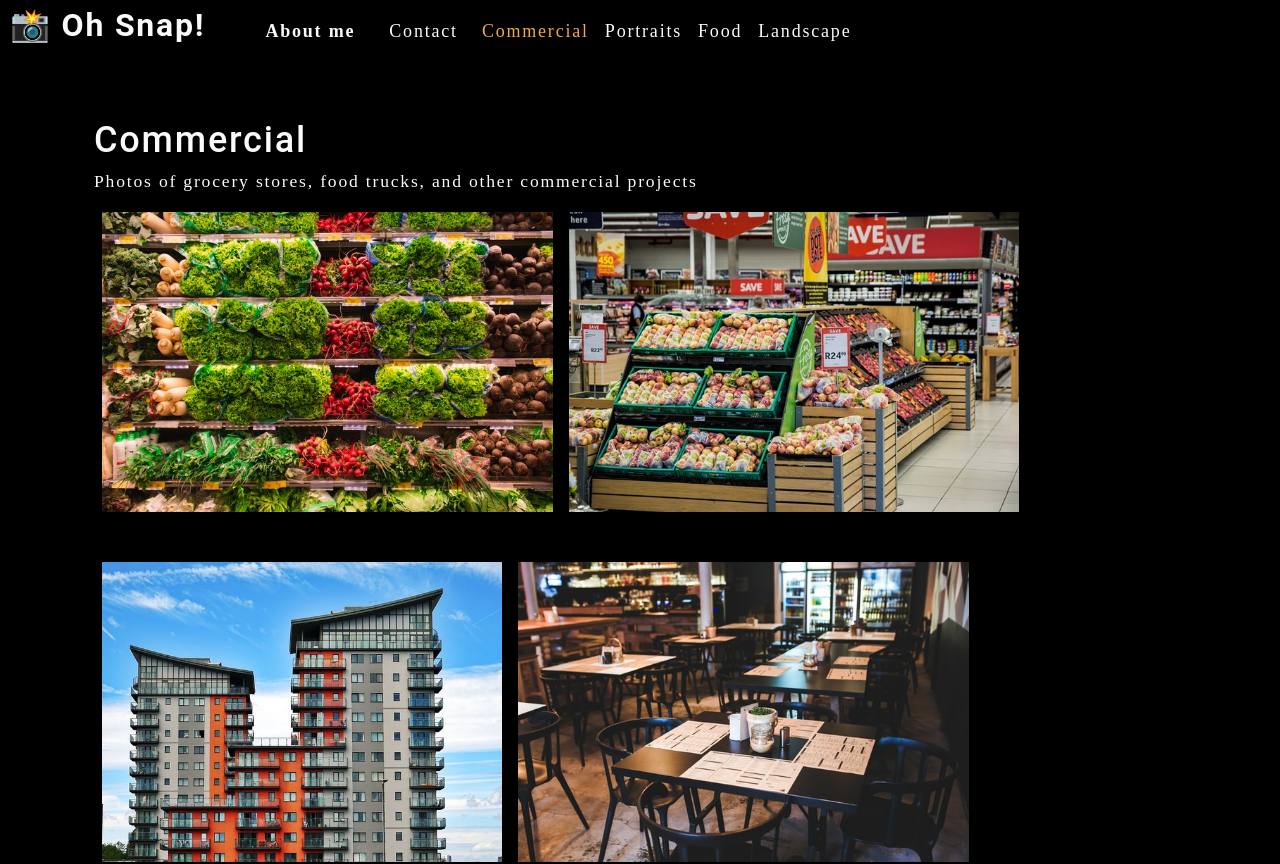
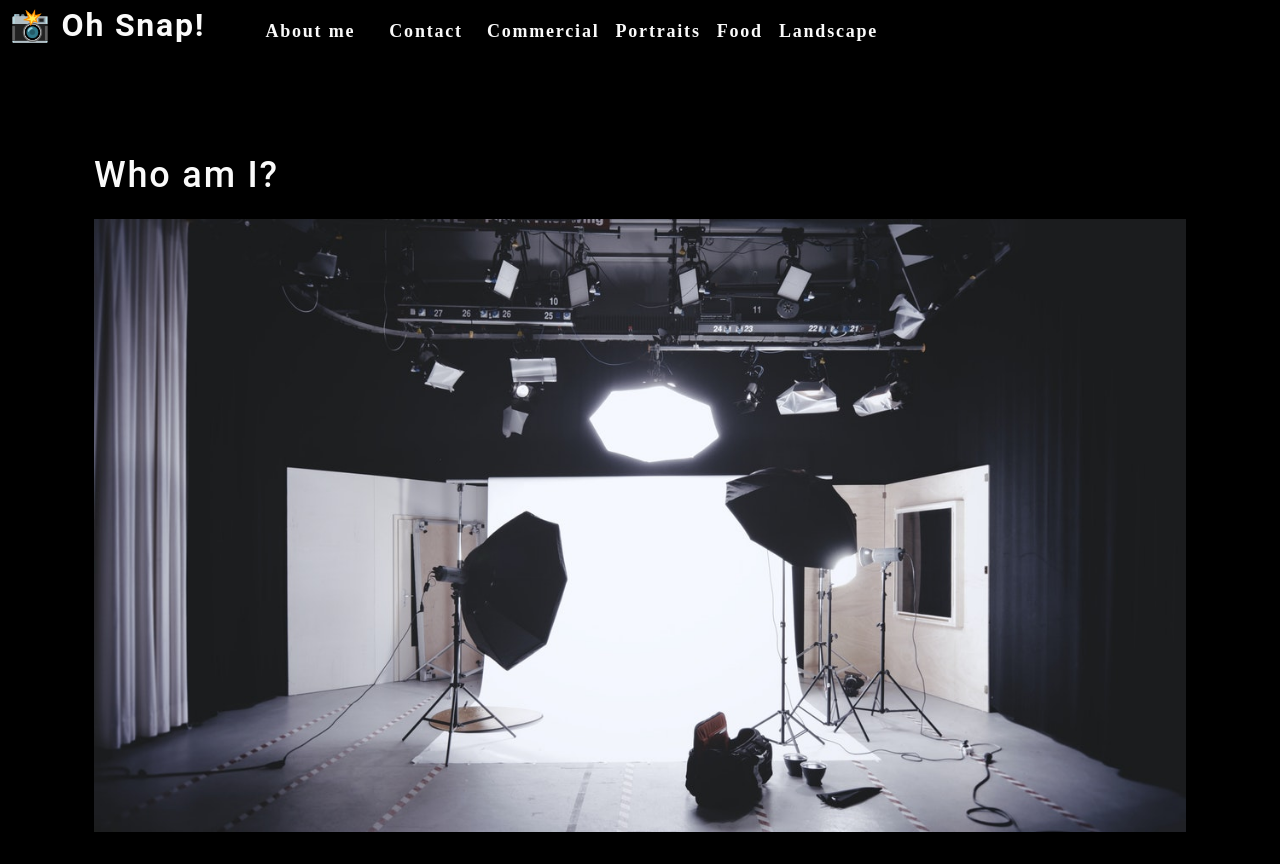
Before and after one commit to kfisch2/photo-port, a React (Create React App) app: page / in a window 1280 px wide. Shown: the top 864 px of the page. Built offline with nearby package versions, Linux system fonts and the light colour scheme.

Commit message:
redid about me and contact form rendering

```diff
--- a/public/index.html
+++ b/public/index.html
@@ -24,6 +24,12 @@
       work correctly both with client-side routing and a non-root public URL.
       Learn how to configure a non-root public URL by running `npm run build`.
     -->
+    <link rel="preconnect" href="https://fonts.googleapis.com/%22%3E">
+    <link rel="preconnect" href="https://fonts.gstatic.com/" crossorigin />
+    <link
+      href="https://fonts.googleapis.com/css2?family=Montserrat&display=swap"
+      rel="stylesheet"
+    />
     <title>React App</title>
   </head>
   <body>
--- a/src/App.js
+++ b/src/App.js
@@ -5,8 +5,6 @@ import About from "./components/About";
 import ContactForm from "./components/Contact";
 
 function App() {
-  const [contactSelected, setContactSelected] = useState(false);
-
   const [categories] = useState([
     {
       name: "commercial",
@@ -28,6 +26,17 @@ function App() {
   ]);
 
   const [currentCategory, setCurrentCategory] = useState(categories[0]);
+  const [pageSelected, setPageSelected] = useState("about");
+
+  const returnPage = (pageSelected) => {
+    if (pageSelected === "contact") {
+      return <ContactForm />;
+    } else if (pageSelected === "gallery") {
+      return <Gallery currentCategory={currentCategory} />;
+    } else if (pageSelected === "about") {
+      return <About />;
+    }
+  };
 
   return (
     <div>
@@ -35,19 +44,10 @@ function App() {
         categories={categories}
         setCurrentCategory={setCurrentCategory}
         currentCategory={currentCategory}
-        contactSelected={contactSelected}
-        setContactSelected={setContactSelected}
+        pageSelected={pageSelected}
+        setPageSelected={setPageSelected}
       ></Nav>
-      <main>
-        {!contactSelected ? (
-          <>
-            <Gallery currentCategory={currentCategory}></Gallery>
-            <About></About>
-          </>
-        ) : (
-          <ContactForm></ContactForm>
-        )}
-      </main>
+      <main>{returnPage(pageSelected)}</main>
     </div>
   );
 }
--- a/src/components/Nav/index.js
+++ b/src/components/Nav/index.js
@@ -6,14 +6,11 @@ function Nav(props) {
     categories = [],
     setCurrentCategory,
     currentCategory,
-    contactSelected,
-    setContactSelected,
+    pageSelected,
+    setPageSelected,
   } = props;
 
-  // const categorySelected = (item) => {
-  //   console.log(item);
-  //   return item;
-  // };
+
 
   // useEffect hook
   // mutations or any other side effects are not allowed inside
@@ -43,20 +40,22 @@ function Nav(props) {
             <a
               data-testid="about"
               href="#about"
-              onClick={() => setContactSelected(false)}
+              onClick={() => setPageSelected("about")}
             >
               About me
             </a>
           </li>
-          <li className={`mx-2 ${contactSelected && 'navActive'}`}>
-            <span onClick={() => setContactSelected(true)}>Contact</span>
+          <li className={`mx-2`}>
+            <span onClick={() => setPageSelected("contact")}>Contact</span>
           </li>
           {/* parentheses around map cb */}
           {/* return a single JSX element */}
           {categories.map((category) => (
             <li
               className={`mx-1 ${
-                currentCategory.name === category.name && !contactSelected && "navActive"
+                currentCategory.name === category.name &&
+                pageSelected
+
               }`}
               key={category.name}
             >
@@ -64,7 +63,7 @@ function Nav(props) {
               <span
                 onClick={() => {
                   setCurrentCategory(category);
-                  setContactSelected(false);
+                  setPageSelected("gallery");
                 }}
               >
                 {capitalizeFirstLetter(category.name)}
--- a/src/index.css
+++ b/src/index.css
@@ -30,13 +30,13 @@ body {
 body {
   margin: 0;
   padding: 0;
-  /* font-weight: 600; */
+  font-weight: 600;
   line-height: 1.5;
   font-size: 18px;
   letter-spacing: .1em;
   background: var(--dark);
   color: var(--light);
-  /* font-family: 'Poiret One', cursive; */
+  font-family: 'Poiret One', cursive;
 
 }
 
```
